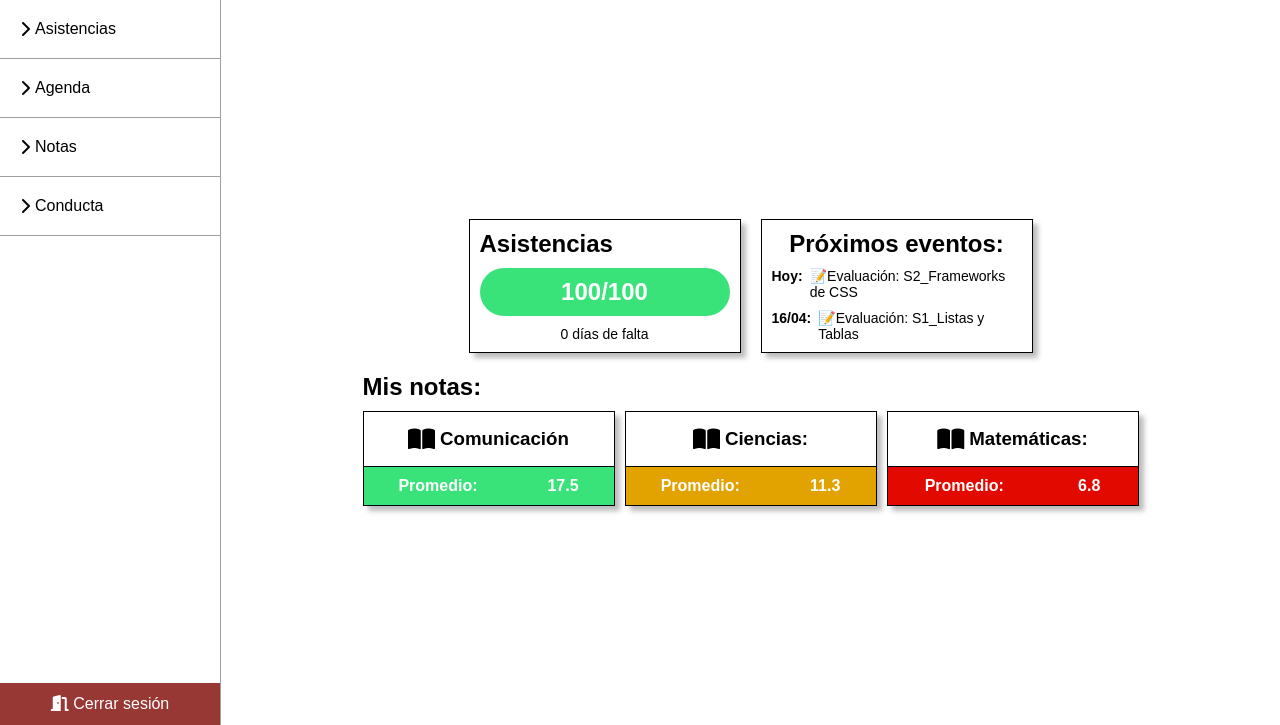
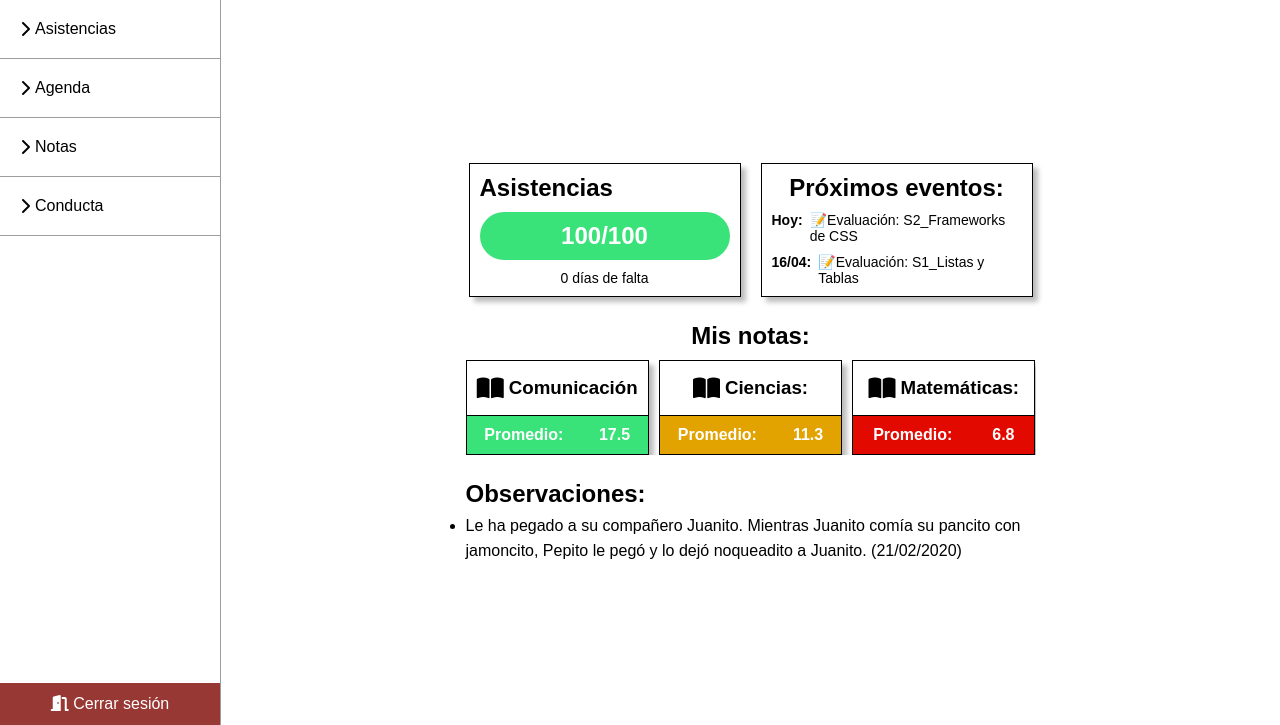
Before and after one commit to Letalandroid/web_direccion, a PHP site: page / in a window 1280 px wide. Shown: the part 75-800 px from the top of the page. Run offline with PHP 8.4, Linux system fonts and the light colour scheme; some libraries are stand-ins or nearby versions.

Commit message:
Add section Observaciones in home

```diff
--- a/css/home.css
+++ b/css/home.css
@@ -66,7 +66,7 @@ main {
     flex-direction: column;
     justify-content: center;
     align-items: center;
-    gap: 20px;
+    gap: 25px;
 
     .sections__top {
         display: flex;
@@ -122,9 +122,15 @@ main {
     }
 
     .container__section__notas {
+        width: 570px;
+        overflow: auto;
         display: flex;
         flex-direction: column;
         gap: 10px;
+
+        h2 {
+            text-align: center;
+        }
 
         .container__notas {
             display: flex;
@@ -166,6 +172,17 @@ main {
         }
 
     }
+
+    .section__observacion {
+        width: 570px;
+        display: flex;
+        flex-direction: column;
+        gap: 5px;
+
+        li {
+            line-height: 25px;
+        }
+    }
 }
 
 nav > ul > li {
--- a/index.html
+++ b/index.html
@@ -92,6 +92,12 @@
           </div>
         </div>
       </div>
+      <div class="section__observacion">
+        <h2>Observaciones:</h2>
+        <ul>
+          <li>Le ha pegado a su compañero Juanito. Mientras Juanito comía su pancito con jamoncito, Pepito le pegó y lo dejó noqueadito a Juanito. (21/02/2020)</li>
+        </ul>
+      </div>
       </div>
     </div>
   </main>
```
